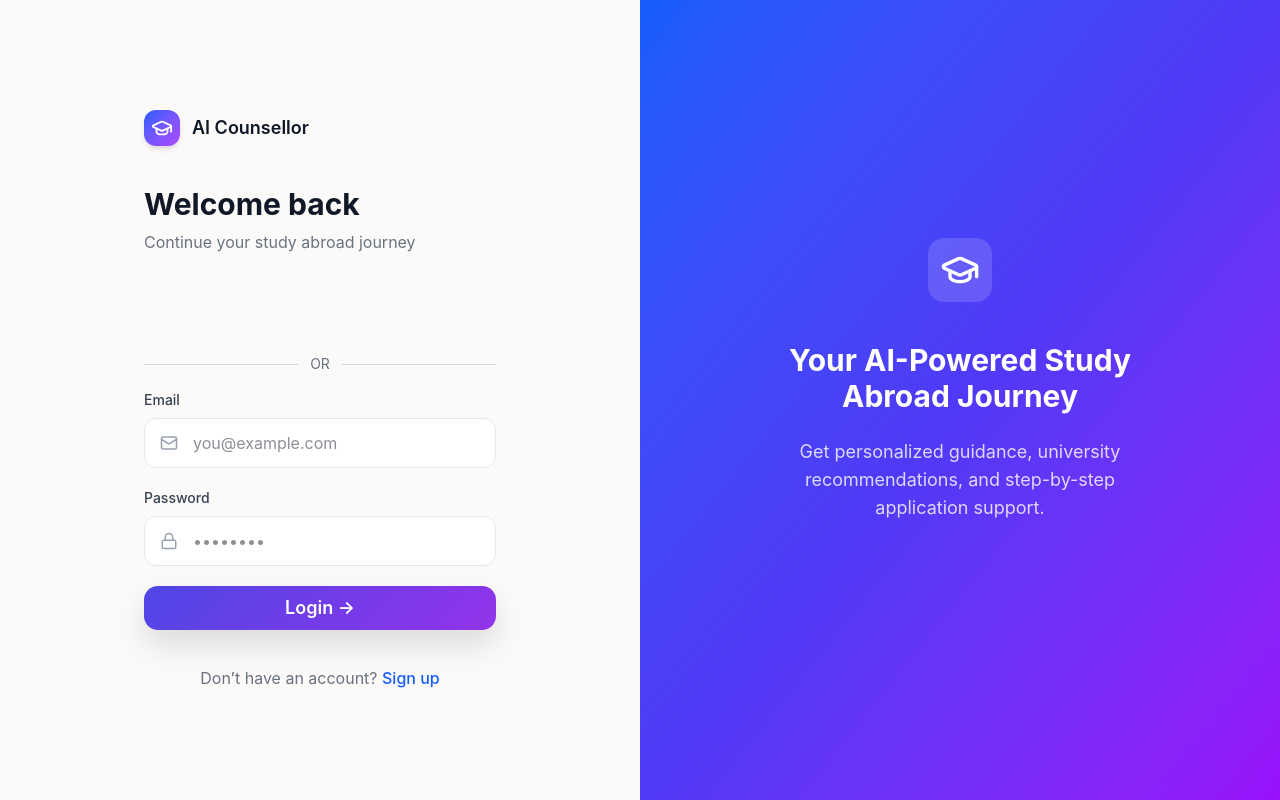
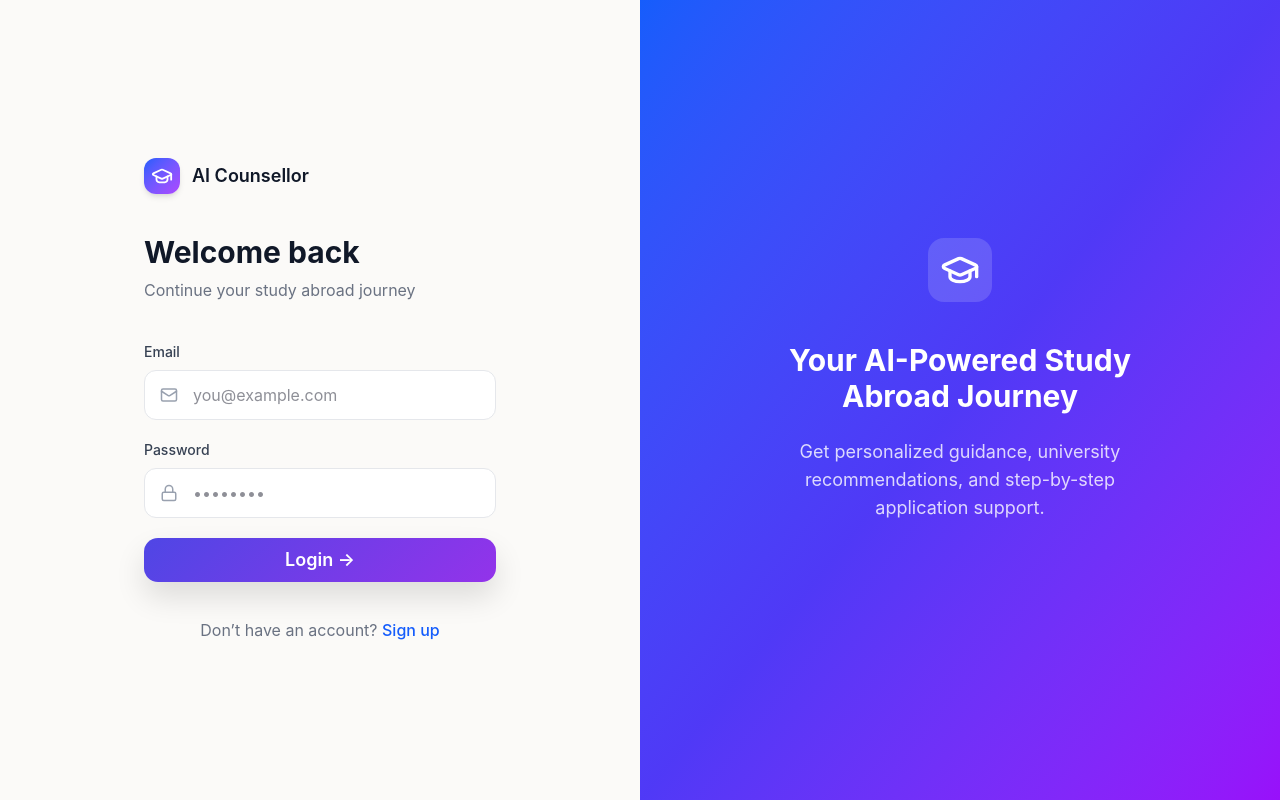
Before and after one commit to Antony-AK/ai-counsellor, a React (Vite) app: page /auth in a window 1280 px wide. Built offline with nearby package versions, Linux system fonts and the light colour scheme.

Commit message:
vercel updaete

```diff
--- a/src/components/Login.jsx
+++ b/src/components/Login.jsx
@@ -4,10 +4,8 @@ import { Mail, Lock, GraduationCap, User } from "lucide-react";
 import { useAuth } from "../context/AuthContext";
 import { useNavigate } from "react-router-dom";
 import { useSearchParams } from "react-router-dom";
-// import { useGoogleLogin } from "@react-oauth/google";
-import { FcGoogle } from "react-icons/fc";
+
 import axios from "axios";
-import { GoogleLogin } from "@react-oauth/google";
 
 
 
@@ -56,24 +54,6 @@ export default function Auth() {
     }
   };
 
-  // const googleLogin = useGoogleLogin({
-  //   onSuccess: async (tokenResponse) => {
-  //     try {
-  //       const result = await axios.post(
-  //         `http://localhost:5000/auth/google`,
-  //         verifyIdToken({ idToken })
-  //       );
-
-  //       localStorage.setItem("token", result.data.token);
-  //       navigate("/dashboard");
-  //     } catch (err) {
-  //       alert("Google sign-in failed");
-  //     }
-  //   },
-  //   onError: () => alert("Google Sign-In failed"),
-  // });
-
-
 
 
   const [view, setView] = useState(mode === "signup");
@@ -114,55 +94,6 @@ export default function Auth() {
           {/* FORM */}
           <form onSubmit={handleSubmit} className="space-y-5">
 
-
-
-            {/* GOOGLE LOGIN */}
-            <div className="flex justify-center w-full rouned-xl">
-              {/* <button
-                type="button"
-                onClick={() => googleLogin()}
-                className="
-    w-full flex items-center justify-center gap-3
-    py-3 rounded-xl border border-gray-200
-    bg-white text-gray-800 font-medium
-    shadow-sm hover:shadow-md
-    hover:bg-gray-50 transition
-  "
-              >
-                <FcGoogle size={22} />
-                Continue with Google
-              </button> */}
-
-              <GoogleLogin
-                onSuccess={async (res) => {
-                  try {
-                    const result = await axios.post(
-                      "https://ai-counsellor-backend-production-6d05.up.railway.app/auth/google",
-                      { token: res.credential } // ✅ ID TOKEN
-                    );
-
-                    localStorage.setItem("token", result.data.token);
-                    navigate("/dashboard");
-                  } catch (err) {
-                    console.error(err);
-                    alert("Google sign-in failed");
-                  }
-                }}
-                onError={() => alert("Google Sign-In failed")}
-                useOneTap={false}
-              />
-
-
-            </div>
-
-            {/* OR DIVIDER */}
-            <div className="flex items-center gap-3 my-4">
-              <div className="flex-1 h-px bg-gray-300" />
-              <span className="text-sm text-gray-500">OR</span>
-              <div className="flex-1 h-px bg-gray-300" />
-            </div>
-
-
             {/* Name (Signup) */}
             {view && (
               <div>
@@ -194,6 +125,7 @@ export default function Auth() {
                   type="email"
                   value={email}
                   onChange={e => setEmail(e.target.value)}
+                  autoComplete="username"
                   required
                   placeholder="you@example.com"
                   className="w-full pl-12 pr-4 py-3 rounded-xl border border-gray-200 bg-white focus:outline-none focus:border-blue-500 transition"
@@ -212,7 +144,7 @@ export default function Auth() {
                   value={password}
                   onChange={e => setPassword(e.target.value)}
                   required
-                    autoComplete={view ? "new-password" : "current-password"}
+                  autoComplete={view ? "new-password" : "current-password"}
                   type="password"
                   placeholder="••••••••"
                   className="w-full pl-12 pr-4 py-3 rounded-xl border border-gray-200 bg-white focus:outline-none focus:border-blue-500 transition"
--- a/src/context/api.js
+++ b/src/context/api.js
@@ -1,2 +1 @@
-//  export const apiUrl = "https://ai-counsellor-backend-production-6d05.up.railway.app"
- export const apiUrl = "https://localhost:5000"
+ export const apiUrl = "https://ai-counsellor-backend-production-6d05.up.railway.app"
--- a/vite.config.js
+++ b/vite.config.js
@@ -5,4 +5,5 @@ export default defineConfig({
   plugins: [
     tailwindcss(),
   ],
+  base: "/"
 })
```
Also changed, not shown: src/main.jsx (+4 -5 lines), vercel.json (added).
